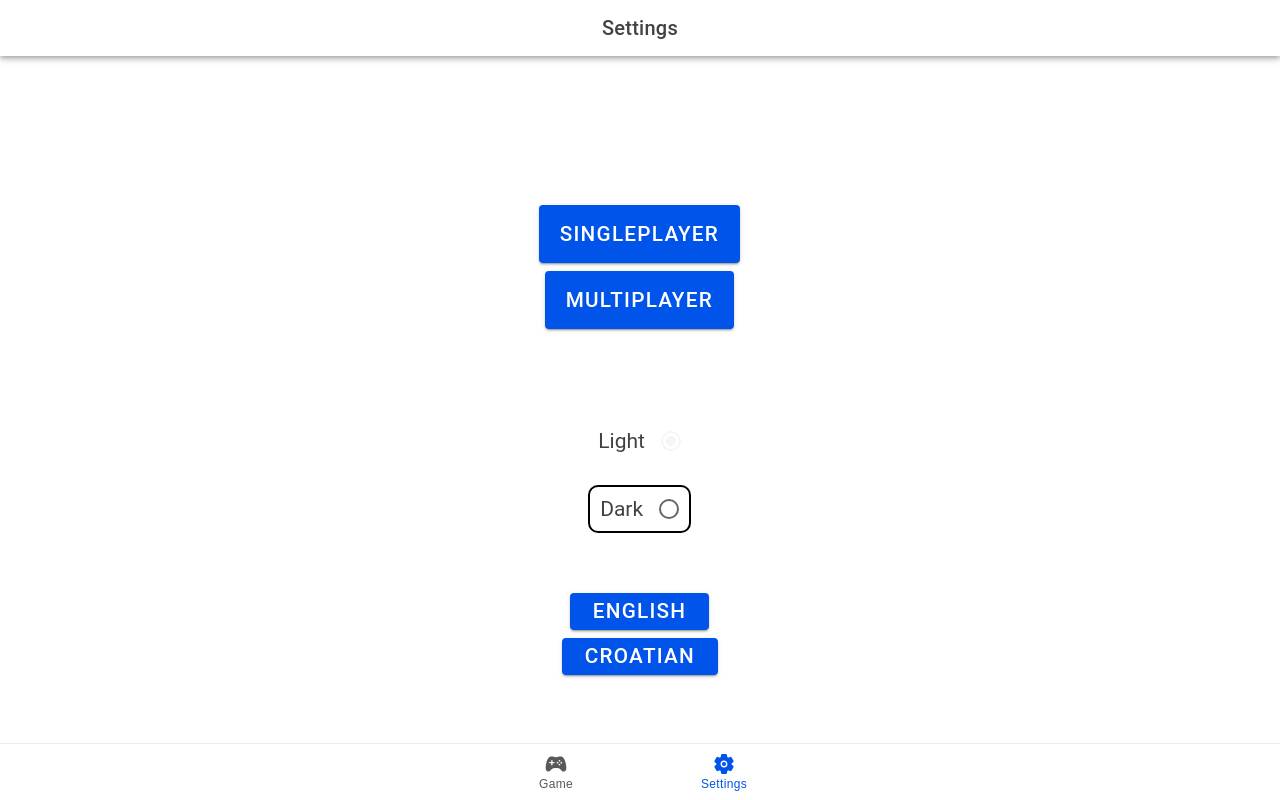
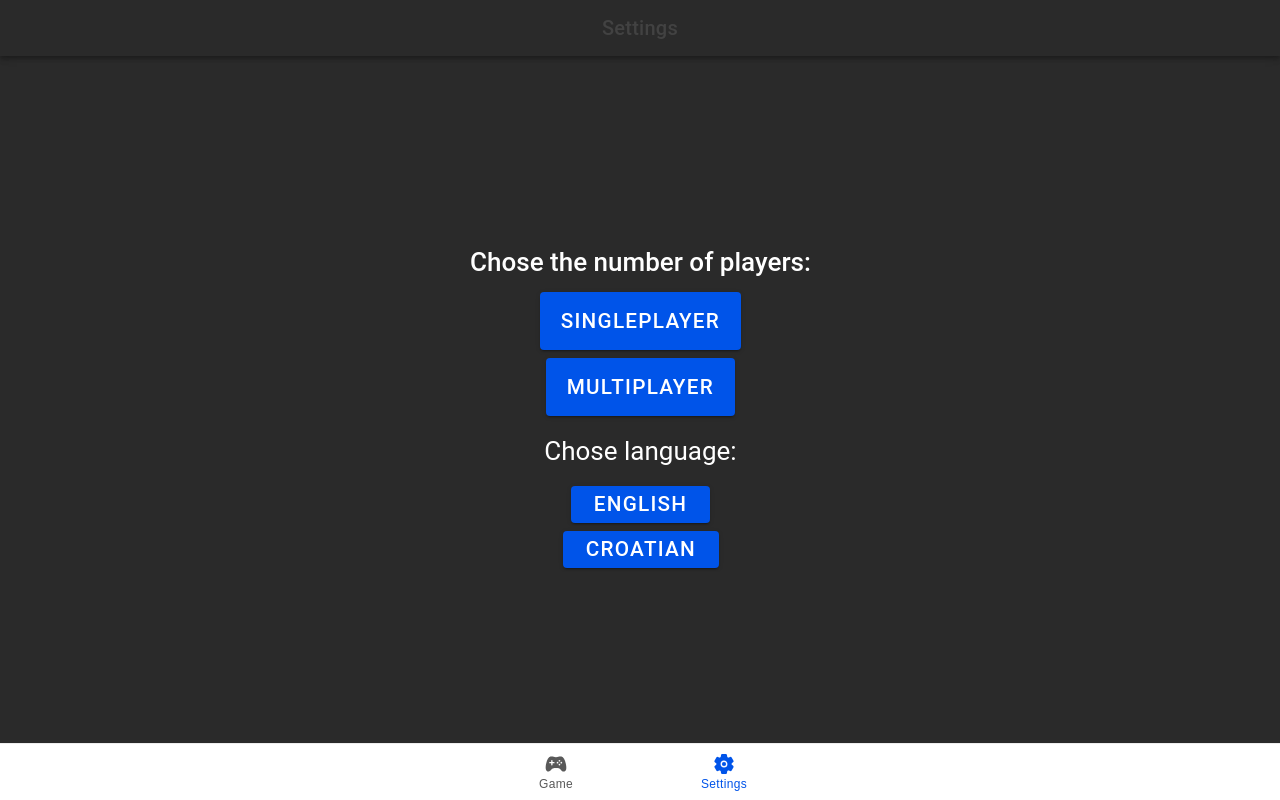
Before and after one commit to erikthegamer1242/legendary-tic-tac-toe, a React (Vite) app: page /tab2 in a window 1280 px wide. Built offline with nearby package versions, Linux system fonts and the light colour scheme.

Commit message:
App background changed

```diff
--- a/src/pages/Game.jsx
+++ b/src/pages/Game.jsx
@@ -33,7 +33,7 @@ export default class GamePage extends React.Component
     Game = () => {
     {
         return (
-            <div className="app" id="bg">
+            <div className="app">
                 <SettingsForm defaultValues={this.state} submitCallback={this.newGame} /><br/>
                 <Game key={this.state.matchID}
                     size={this.state.boardSize}
--- a/src/pages/GamePage.jsx
+++ b/src/pages/GamePage.jsx
@@ -29,7 +29,7 @@ export default class GamePage extends React.Component
     render()
     {
         return (
-            <div className="app stretch-to-bottom" id="bg">
+            <div className="app stretch-to-bottom">
                 <SettingsForm defaultValues={this.state} submitCallback={this.newGame} /><br/>
                 <Game key={this.state.matchID}
                     size={3}
--- a/src/pages/Menu.css
+++ b/src/pages/Menu.css
@@ -18,15 +18,17 @@
     background-color: rgb(255, 255, 255);
     color: rgb(0, 0, 0);
 }
-.toolbar
+#bg
 {
-    height: 1000%;
-    width: 1000%;
-    display: inline;
-    justify-content: center;
-    align-items: center;
-    flex-direction: column;
-    margin-top: 20px;
-    display: flex;
-    background-color: rgb(255, 255, 255);
+    background-color:  rgb(42, 42, 42) !important;
 }
+
+ion-content{
+    --ion-background-color: rgb(42, 42, 42) !important;
+}
+ion-toolbar{
+    --background:  rgb(42, 42, 42) !important;
+}
+ion-app{
+    --background:  rgb(42, 42, 42) !important;
+}
--- a/src/pages/Menu.jsx
+++ b/src/pages/Menu.jsx
@@ -47,7 +47,7 @@ function Example() {
         return (
 
             <IonToolbar class="toolbar">
-                <div className='bg'>
+                <div id='bg'>
                     <IonText color="black">
                         <h1 className='Title'>{t("Player_Number")}</h1>
                     </IonText>
@@ -55,18 +55,7 @@ function Example() {
                     <br></br>
                     <IonButton className='button' color="primary" size="large" onClick={() => window.open('/tab2', '_self')}>{t("Multiplayer")}</IonButton>
                     <br></br>
-                    <IonRadioGroup allowEmptySelection={false} value="white" class='radio-group'>
-                        <div className='Title'>{t("Background")}</div>
-                        <br/>
-                        <div className='white'>
-                            <IonRadio aria-label="whitebg" onClick={() => handleClick(1)} color="light" value="white">{t("Light")}</IonRadio>
-                            <br/>
-                        </div>
-                        <div className='black'>
-                            <IonRadio aria-label="blackbg" onClick={() => handleClick(2)} color="dark" value="black">{t("Dark")}</IonRadio>
-                            <br/>
-                        </div>
-                    </IonRadioGroup>
+                    <br></br>
                     <div className='Title'>{t("Language")}</div>
                         <br/>
                         <IonButton aria-label="eng" color="primary" onClick={() => handleChangeLanguage("en")}>{t("English")}</IonButton>
--- a/src/pages/Settings.css
+++ b/src/pages/Settings.css
@@ -56,11 +56,17 @@
     margin: 10px;
     border-radius: 10px;
 }
-.dark {
-    background-color: black;
-    color: white;
+
+#background-content
+{
+    background-color:  rgb(42, 42, 42);
 }
-.light{
-    background-color: rgb(255, 255, 255);
-    color: rgb(0, 0, 0);
+ion-content{
+    --ion-background-color: rgb(42, 42, 42) !important;
 }
+ion-toolbar{
+    --background:  rgb(42, 42, 42) !important;
+}
+ion-app{
+    --background:  rgb(42, 42, 42) !important;
+}
--- a/src/pages/Settings.jsx
+++ b/src/pages/Settings.jsx
@@ -82,7 +82,7 @@ function Example() {
         return (
 
             <IonToolbar class="toolbar">
-                <div itemID='bg'>
+                <div>
                     <IonText color="black">
                         <h1 className='Title'>{t("Player_Number")}</h1>
                     </IonText>
@@ -90,18 +90,7 @@ function Example() {
                     <br></br>
                     <IonButton className='button' color="primary" size="large" onClick={() => window.open('/tab2', '_self')}>{t("Multiplayer")}</IonButton>
                     <br></br>
-                    <IonRadioGroup allowEmptySelection={false} value="white" class='radio-group'>
-                        <div className='Title'>{t("Background")}</div>
-                        <br/>
-                        <div className='white'>
-                            <IonRadio aria-label="whitebg" onClick={() => handleClick(1)} color="light" value="white">{t("Light")}</IonRadio>
-                            <br/>
-                        </div>
-                        <div className='black'>
-                            <IonRadio aria-label="blackbg" onClick={() => handleClick(2)} color="dark" value="black">{t("Dark")}</IonRadio>
-                            <br/>
-                        </div>
-                    </IonRadioGroup>
+                    <br></br>
                     <div className='Title'>{t("Language")}</div>
                         <br/>
                         <IonButton aria-label="eng" color="primary" onClick={() => handleChangeLanguage("en")}>{t("English")}</IonButton>
```
Also changed, not shown: src/pages/Tab2.css (line endings or trailing spaces).
